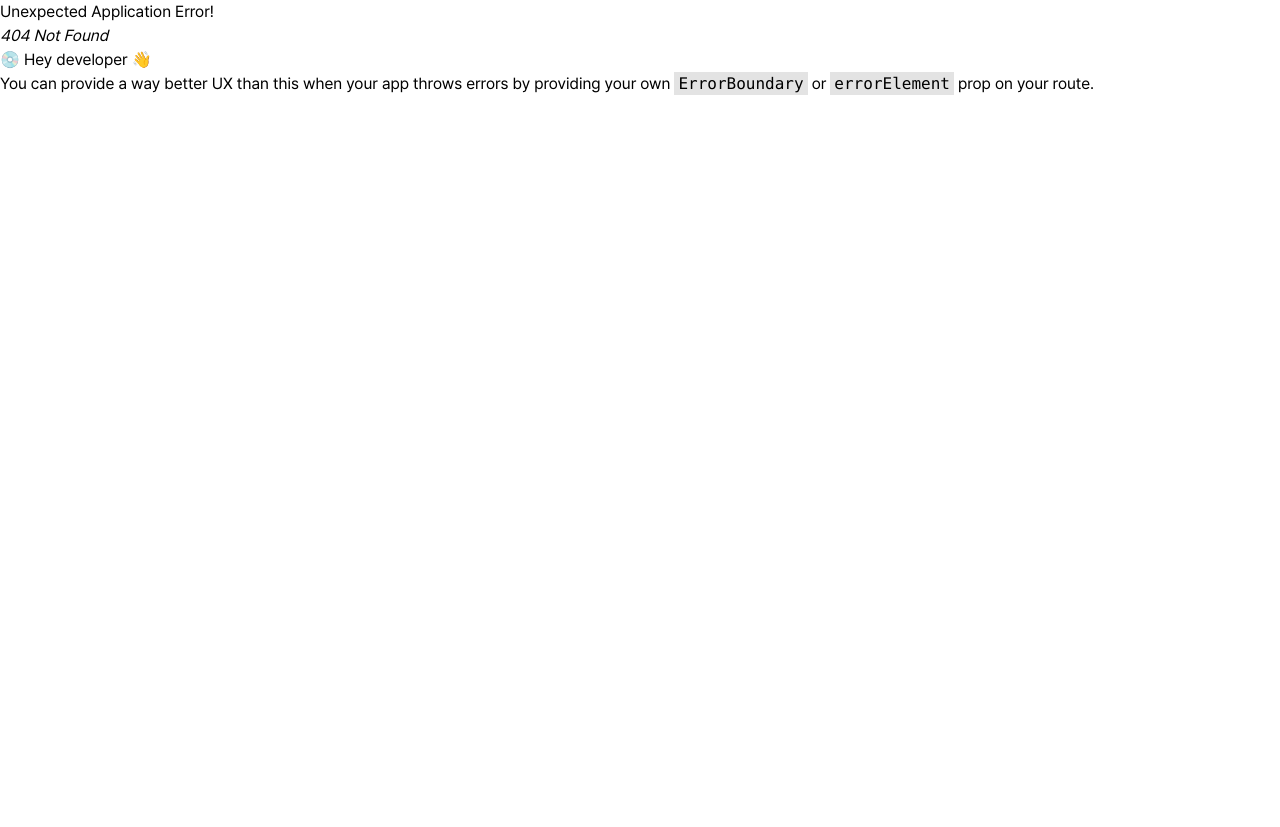
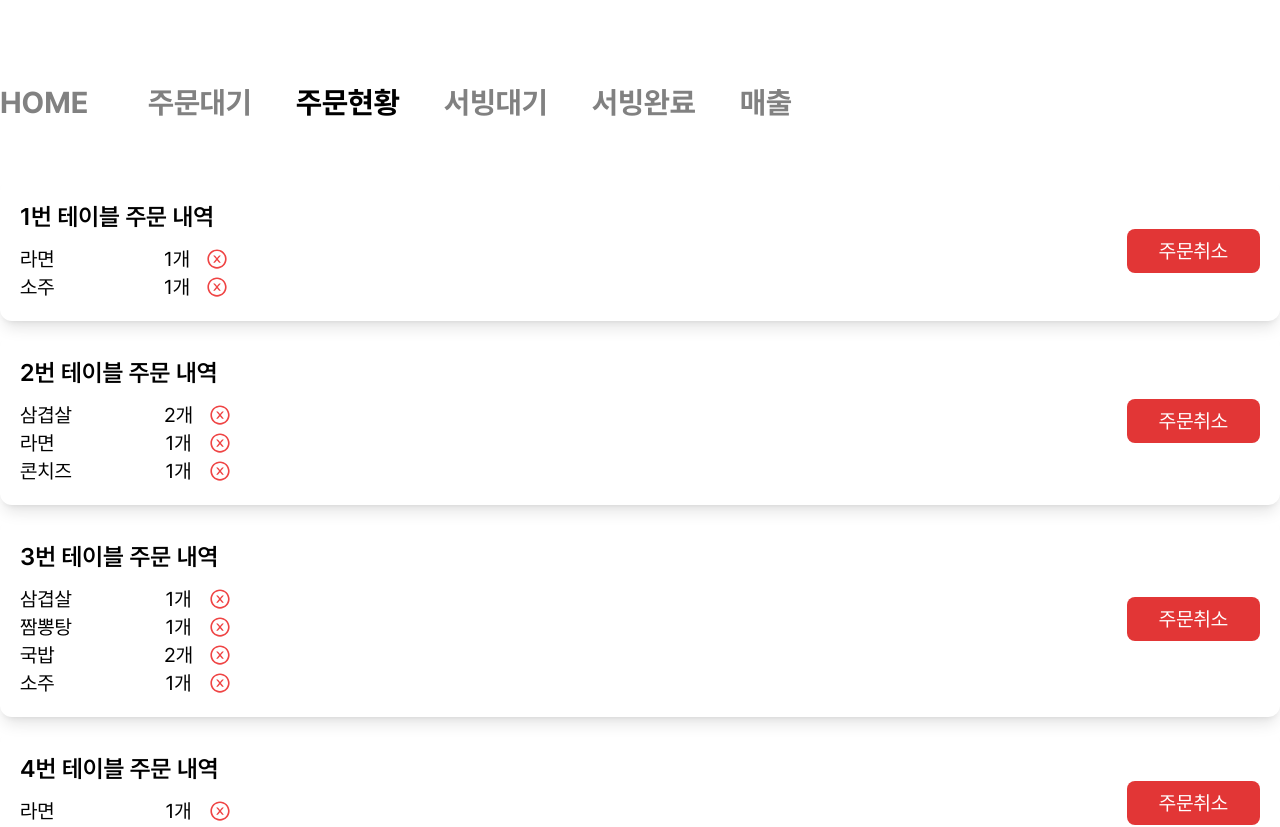
Before and after one commit to TableService-DD/DD_kiosk, a React (Vite) app in the folder dd/: page /order-status in a window 1280 px wide. Before the commit this address had no page. Shown: the top 827 px of the page. Before the commit the page ends 800 px from the top, so only its background shows below. Built offline with nearby package versions, Linux system fonts and the light colour scheme.

Commit message:
[ADD] 주문현황 페이지 퍼블리싱

```diff
--- a/dd/src/components/OrderListSection.tsx
+++ b/dd/src/components/OrderStatusSection.tsx
@@ -1,7 +1,7 @@
 import { AiOutlineCloseCircle } from 'react-icons/ai';
 import { useFetchTables } from '../hooks/useFetchTables';
 
-function OrderListSection() {
+function OrderStatusSection() {
   const { tables, setTables, error } = useFetchTables();
 
   if (error) {
@@ -52,11 +52,8 @@ function OrderListSection() {
               ))}
             </div>
             <div className="flex flex-col gap-6 py-2 justify-center">
-              <button className="p-2 px-8 rounded-lg text-xl bg-Gray07 ">
-                주문대기
-              </button>
               <button className="p-2 px-8 rounded-lg text-xl text-white bg-Red02">
-                주문확인
+                주문취소
               </button>
             </div>
           </div>
@@ -66,4 +63,4 @@ function OrderListSection() {
   );
 }
 
-export default OrderListSection;
+export default OrderStatusSection;
--- a/dd/src/main.tsx
+++ b/dd/src/main.tsx
@@ -5,6 +5,7 @@ import './index.css';
 import { createBrowserRouter, RouterProvider } from 'react-router-dom';
 import Home from './pages/Home.tsx';
 import ListPage from './pages/ListPage.tsx';
+import ListStatus from './pages/ListStatus.tsx';
 
 const router = createBrowserRouter([
   {
@@ -19,6 +20,10 @@ const router = createBrowserRouter([
         path: 'order-list',
         element: <ListPage />,
       },
+      {
+        path: 'order-status',
+        element: <ListStatus />,
+      },
     ],
   },
 ]);
--- /dev/null
+++ b/dd/src/pages/ListStatus.tsx
@@ -0,0 +1,12 @@
+import OrderStatusSection from '../components/OrderStatusSection';
+
+function ListStatus() {
+  return (
+    <section className="flex flex-col">
+      <div className="my-2" />
+      <OrderStatusSection />
+    </section>
+  );
+}
+
+export default ListStatus;
```
